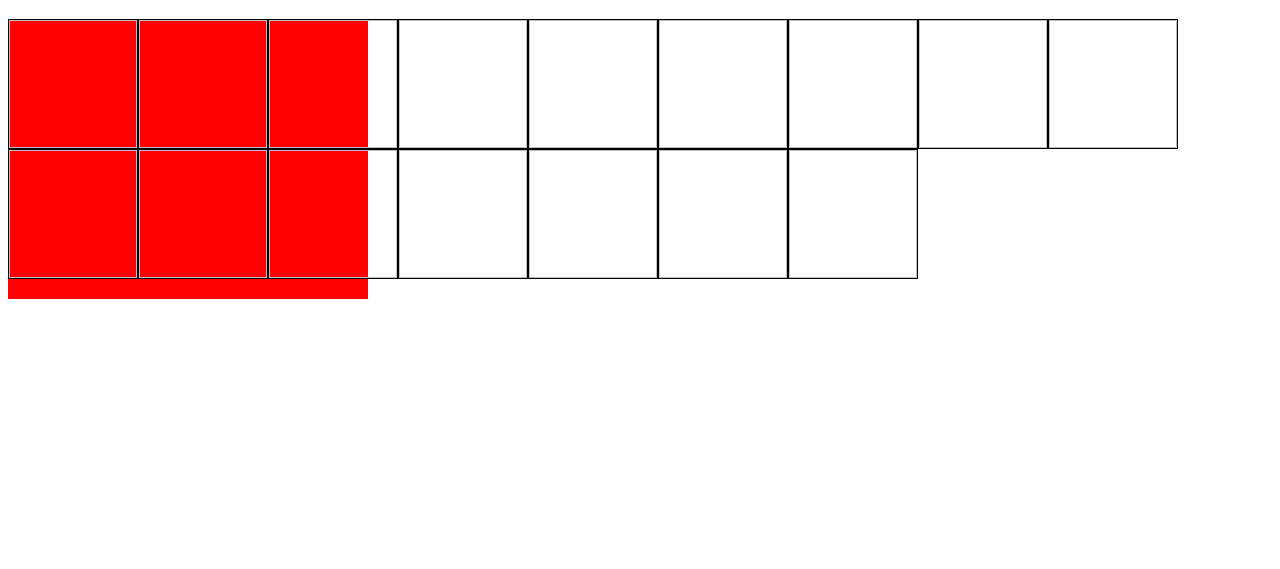
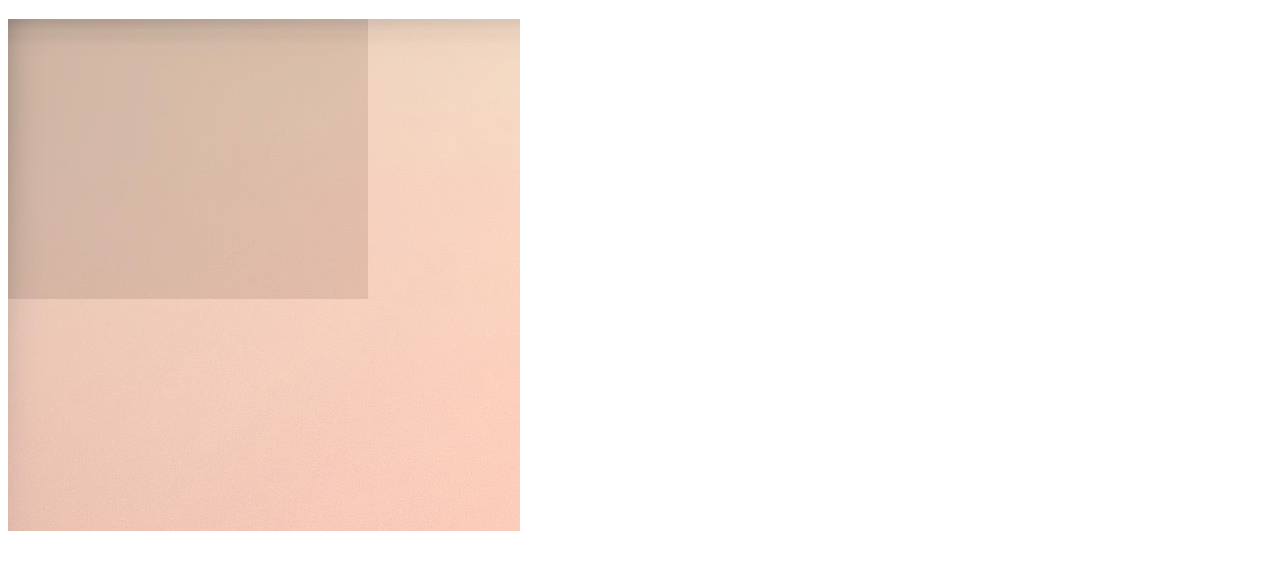
Before and after one commit to EddieMachete/em-ui-quadrant, a website with bundled scripts: page assets/index.html in a window 1280 px wide. Shown: the part 67-636 px from the top of the page. Built offline with nearby package versions, Linux system fonts and the light colour scheme.

Commit message:
Canvas - Refresh image

```diff
--- a/assets/index.html
+++ b/assets/index.html
@@ -27,9 +27,38 @@
     </noscript>
     <h1>em-image-viewer :: Demo</h1>
     <em-image-viewer-canvas
+        file-extension="jpg"
         image-height="1367"
+        image-prefix="i_l_"
         image-width="2048"
+        resources-uri="images/tiles/"
         tile-width="128"></em-image-viewer-canvas>
     <script type="module" src="scripts/bundle.js"></script>
+
+    <script type="text/javascript">
+      const canvas = this.document.querySelector('em-image-viewer-canvas');
+      let x = 0;
+
+      this.document.addEventListener(
+        'keypress',
+        (e) => {
+          console.log(e.keyCode);
+
+          if (e.keyCode === 52) {
+            x -= 10;
+            canvas.setLocation(x, 0);
+            return;
+          }
+
+          if (e.keyCode === 54) {
+            x += 10;
+            canvas.setLocation(x, 0);
+            return;
+          }
+
+          // up 56 down 50
+        }
+      );
+    </script>
   </body>
 </html>
--- a/src/em-ui/imageViewer/EMImageViewerCanvas.ts
+++ b/src/em-ui/imageViewer/EMImageViewerCanvas.ts
@@ -15,7 +15,7 @@ export class EMImageViewerCanvas extends HTMLElement {
   // private blocks:HTMLElement[] = [];
   // private imageColumnCount:number = 1;
   // private imageRowCount:number = 1;
-  // private index:number = 0; // Current position on the image (top/left corner)
+  private index: number = 0; // Current position on the image (top/left corner)
   // private limitLeft:number = 0;
   // private limitRight:number = 256;
   // private limitTop:number = 0;
@@ -38,8 +38,11 @@ export class EMImageViewerCanvas extends HTMLElement {
 
   public static get observedAttributes(): string[] {
     return [
+      'file-extension',
       'image-height',
+      'image-prefix',
       'image-width',
+      'resources-uri',
       'tile-width',
     ];
   }
@@ -50,17 +53,19 @@ export class EMImageViewerCanvas extends HTMLElement {
   private template: string = `
     <style>
       :host{
-        background-color: red;
+        background-color: #CCC;
         display: block;
         overflow: hidden;
       }
 
       [tiles] {
+        background-color: rgba(255, 0, 0, .6);
         position: absolute;
+        opacity: .6;
       }
 
       [tiles] img {
-        border: solid 1px #000;
+        box-shadow: inset 0 0 2px #000;
         float: left;
       }
     </style>
@@ -141,6 +146,18 @@ export class EMImageViewerCanvas extends HTMLElement {
     this.updateTiles();
   }
 
+  public get resourcesUri(): string {
+    return this.getAttribute('resources-uri');
+  }
+
+  public get imagePrefix(): string {
+    return this.getAttribute('image-prefix');
+  }
+
+  public get fileExtension(): string {
+    return this.getAttribute('file-extension');
+  }
+
   public constructor() {
     super();
 
@@ -158,6 +175,7 @@ export class EMImageViewerCanvas extends HTMLElement {
     /* ToDo: Figure out ho not to call updateTiles multiple times during initialization */
 
     this.updateTiles();
+    this.refreshImage();
   }
 
   /*
@@ -253,13 +271,14 @@ export class EMImageViewerCanvas extends HTMLElement {
     const tileWidth: number = this.tileWidth;
     const columnCount: number = Math.ceil(this.offsetWidth / tileWidth) + 1;
     const rowCount: number = Math.ceil(this.offsetHeight / tileWidth) + 1;
+    this.tiles.style.width = `${columnCount * tileWidth}px`;
 
     const tileCount: number = columnCount * rowCount;
     const difference: number = tileCount - this.tiles.childElementCount;
 
     const handler: Function = difference > 0
-      ? () => this.addTile(this, 0, 0)
-      : () => this.tiles.removeChild(this.tiles.lastChild);
+      ? () => this.addTile(this.tiles, tileWidth)
+      : () => this.removeTile(this.tiles);
 
     while (this.tiles.childElementCount !== tileCount) {
       handler();
@@ -267,46 +286,48 @@ export class EMImageViewerCanvas extends HTMLElement {
   }
 
   private refreshImage(): void {
-    // let index:number = this.index;
-    // const leap:number = this.imageColumnCount - this.columnCount;
-    // let currentColumn:number = 0;
+    let index: number = this.index;
+    const tileWidth: number = this.tileWidth;
+    const imageColumnCount: number = Math.ceil(this.imageWidth / tileWidth);
+    const imageRowCount: number = Math.ceil(this.imageHeight / tileWidth);
+    const columnCount: number = Math.ceil(this.offsetWidth / tileWidth) + 1;
+    const leap: number = imageColumnCount - columnCount;
+    let currentColumn:number = 0;
 
-    // // Based on the image dimensions, the total image blocks available should be:
-    // const totalBlocksAvailable:number = this.imageColumnCount * this.imageRowCount;
+    // Based on the image dimensions, the total image blocks available should be:
+    const totalBlocksAvailable:number = imageColumnCount * imageRowCount;
 
-    // for (let i:number = 0; i < this.blocks.length; i++) {
-    //     index++;
-    //     currentColumn++;
+    const tiles: HTMLCollection = this.tiles.children;
 
-    //     //if (currentColumn < this.imageColumnCount) {
-    //     if (index < totalBlocksAvailable) {
-    //         this.blocks[i].setAttribute('src', `${this.resourcesUri}${this.imagePrefix}${index}${this.fileExtension}`);
-    //         this.blocks[i].style.visibility = 'visible';
-    //     } else {
-    //         // These blocks are out of range
-    //         this.blocks[i].style.visibility = 'hidden';
-    //     }
+    for (let i:number = 0; i < tiles.length; i++) {
+      index++;
+      currentColumn++;
+      const tile: HTMLElement = tiles[i] as HTMLElement;
 
-    //     if (currentColumn == this.columnCount) {
-    //         currentColumn = 0;
-    //         index += leap;
-    //     }
-    // }
+      //if (currentColumn < this.imageColumnCount) {
+      if (index < totalBlocksAvailable) {
+        tile.setAttribute('src', `${this.resourcesUri}${this.imagePrefix}${index}.${this.fileExtension}`);
+        tile.style.visibility = 'visible';
+      } else {
+        // These blocks are out of range
+        tile.style.visibility = 'hidden';
+      }
+
+      if (currentColumn == columnCount) {
+          currentColumn = 0;
+          index += leap;
+      }
+    }
 
     //this.constantList = '';
   }
 
-  private addTile(target: HTMLElement, x: number, y: number) {
-    const tileWidth: number = this.tileWidth;
+  private addTile(target: HTMLElement, tileWidth: number) {
     const tile: HTMLElement = document.createElement('img');
     tile.style.width = `${tileWidth}px`;
     tile.style.height = `${tileWidth}px`;
-    // tile.style.position = 'absolute';
-    // tile.style.left = x + 'px';
-    // tile.style.top = y + 'px';
     tile.draggable = false;
-    // tile.onload = () => { this.style.visibility = 'visible'; };
-    this.tiles.appendChild(tile);
+    target.appendChild(tile);
   }
 
   private removeTile(target: HTMLElement):void {
@@ -348,10 +369,8 @@ export class EMImageViewerCanvas extends HTMLElement {
   //     this.locationChanged(this.x, this.y);
   // }
 
-  private locationChanged(x: number, y: number) {
-    //     this.ConstantList = ',';
-    //     //showRed = true;
-
+  public setLocation(x: number, y: number) {
+    this.tiles.style.left = `${-x}px`;
     // if (x < this.limitLeft) { x = this.limitLeft; }
     // else if (x > this.limitRight) { x = this.limitRight; }
 
```
